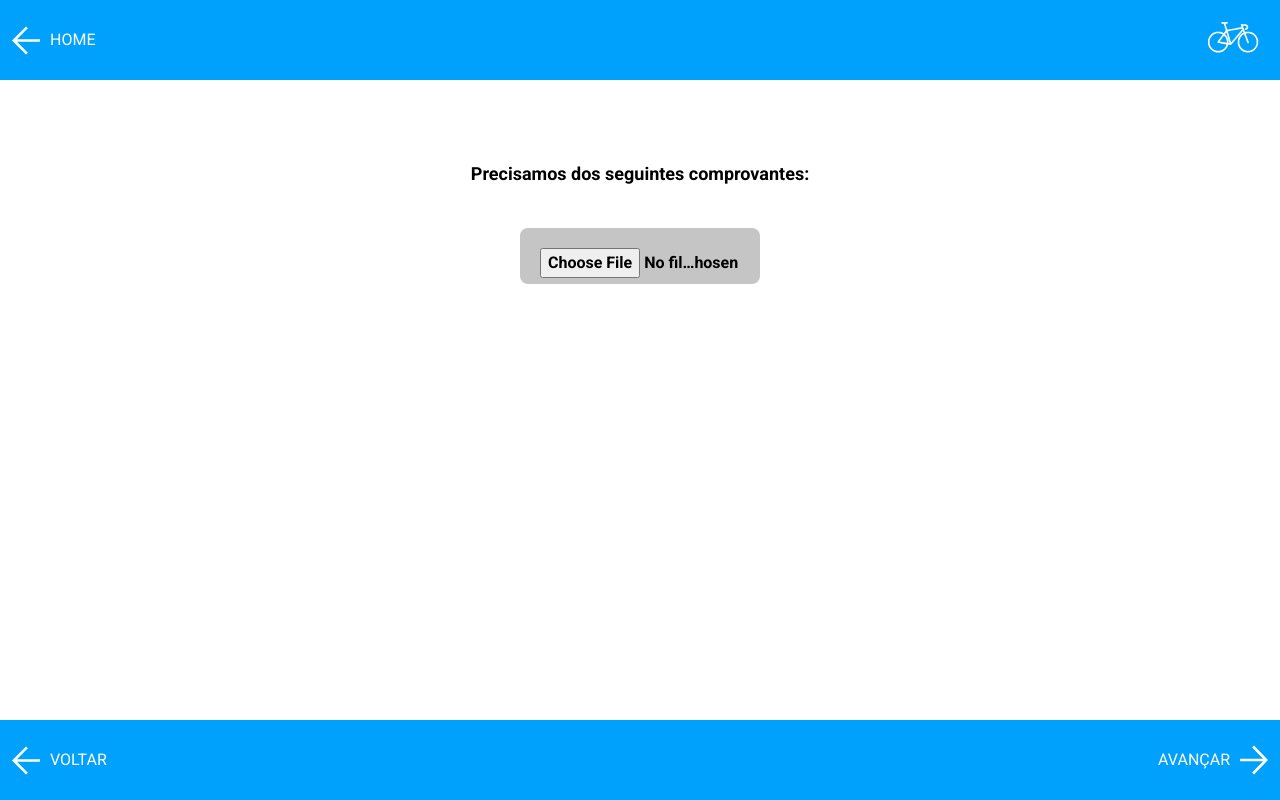
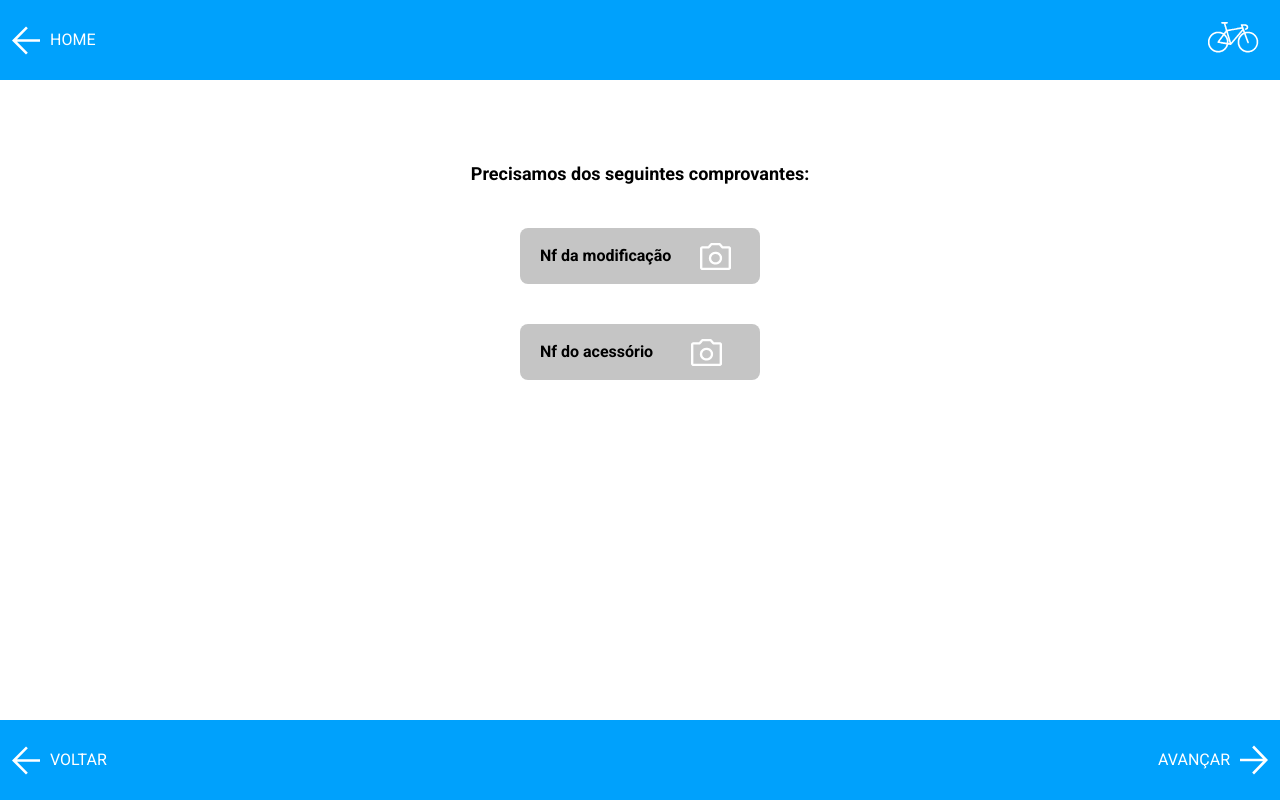
Before and after one commit to vgont/brainstormers, a Next.js app: page /tipo/potencia/modificacoes/comprovante_modificacoes in a window 1280 px wide. Built offline with nearby package versions, Linux system fonts and the light colour scheme.

Commit message:
rmv PhotoInput component

```diff
--- a/src/app/tipo/potencia/modificacoes/comprovante_modificacoes/page.js
+++ b/src/app/tipo/potencia/modificacoes/comprovante_modificacoes/page.js
@@ -2,7 +2,6 @@ import Button from "@/app/components/Button";
 import Footer from "@/app/components/Footer";
 import Header from "@/app/components/Header";
 import Main from "@/app/components/Main";
-import PhotoInput from "@/app/components/PhotoInput";
 import Title from "@/app/components/Title";
 
 export default function Comprovantes() {
@@ -11,7 +10,8 @@ export default function Comprovantes() {
       <Header/>
       <Main>
         <Title texto={'Precisamos dos seguintes comprovantes:'} />
-        <PhotoInput texto={'Nf da modificacao'}/>
+        <Button texto={'Nf da modificação'} photoButton={true}/>
+        <Button texto={'Nf do acessório'} photoButton={true}/>
       </Main>
       <Footer link={"/tipo/potencia/modificacoes/comprovantes"} />
     </div>
```
